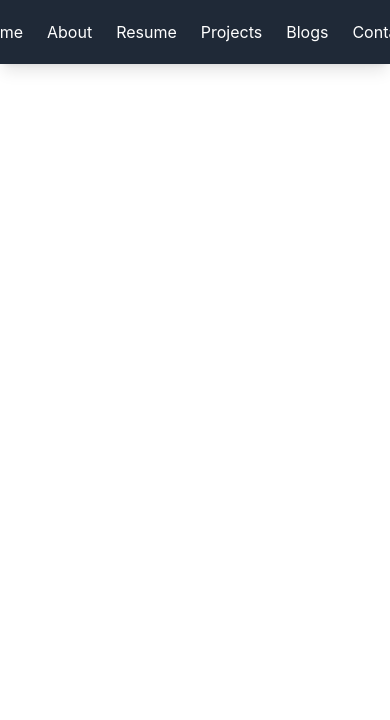
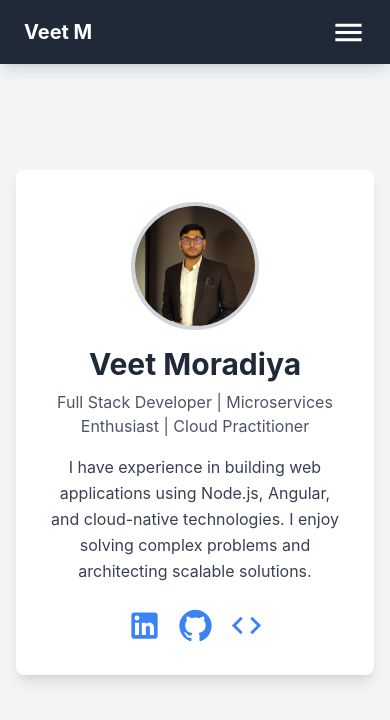
Before and after one commit to veetmoradiya3628/MyPortfolio, a React (Create React App) app: page /about in a window 390 px wide. Shown: the top 720 px of the page. Built offline with nearby package versions, Linux system fonts and the light colour scheme.

Commit message:
about page and navbar responsiveness added

```diff
--- a/package.json
+++ b/package.json
@@ -3,6 +3,10 @@
   "version": "0.1.0",
   "private": true,
   "dependencies": {
+    "@emotion/react": "^11.14.0",
+    "@emotion/styled": "^11.14.0",
+    "@mui/icons-material": "^6.4.6",
+    "@mui/material": "^6.4.6",
     "@testing-library/jest-dom": "^5.17.0",
     "@testing-library/react": "^13.4.0",
     "@testing-library/user-event": "^13.5.0",
--- a/src/components/Navbar.js
+++ b/src/components/Navbar.js
@@ -1,9 +1,27 @@
+import { useState } from "react";
 import { Link } from "react-router-dom";
+import { Menu, Close } from "@mui/icons-material";
 
 function Navbar() {
+  const [isOpen, setIsOpen] = useState(false);
+
   return (
-    <nav className="bg-gray-800 text-white h-16 fixed top-0 w-full flex items-center justify-center shadow-lg z-50">
-      <div className="space-x-6">
+    <nav className="bg-gray-800 text-white fixed top-0 w-full shadow-lg z-50">
+      <div className="flex justify-between items-center h-16 px-6">
+        <Link to="/" className="text-xl font-bold hover:text-blue-300">
+          Veet M
+        </Link>
+
+        {/* Hamburger Button (Shown on Mobile) */}
+        <button
+          className="md:hidden text-white focus:outline-none"
+          onClick={() => setIsOpen(!isOpen)}
+        >
+          {isOpen ? <Close fontSize="large" /> : <Menu fontSize="large" />}
+        </button>
+
+        {/* Desktop Navigation Links */}
+        <div className="hidden md:flex space-x-6">
           <Link to="/" className="hover:text-blue-300">Home</Link>
           <Link to="/about" className="hover:text-blue-300">About</Link>
           <Link to="/resume" className="hover:text-blue-300">Resume</Link>
@@ -11,6 +29,19 @@ function Navbar() {
           <Link to="/blogs" className="hover:text-blue-300">Blogs</Link>
           <Link to="/contact" className="hover:text-blue-300">Contact</Link>
         </div>
+      </div>
+
+      {/* Mobile Navigation Menu (Collapsible) */}
+      <div className={`md:hidden ${isOpen ? "block" : "hidden"} bg-gray-900`}>
+        <div className="flex flex-col items-center space-y-4 py-4">
+          <Link to="/" className="hover:text-blue-300" onClick={() => setIsOpen(false)}>Home</Link>
+          <Link to="/about" className="hover:text-blue-300" onClick={() => setIsOpen(false)}>About</Link>
+          <Link to="/resume" className="hover:text-blue-300" onClick={() => setIsOpen(false)}>Resume</Link>
+          <Link to="/projects" className="hover:text-blue-300" onClick={() => setIsOpen(false)}>Projects</Link>
+          <Link to="/blogs" className="hover:text-blue-300" onClick={() => setIsOpen(false)}>Blogs</Link>
+          <Link to="/contact" className="hover:text-blue-300" onClick={() => setIsOpen(false)}>Contact</Link>
+        </div>
+      </div>
     </nav>
   );
 }
--- a/src/pages/About.js
+++ b/src/pages/About.js
@@ -1,10 +1,58 @@
-function About() {
-    return (
-        <div>
-            <h1 className="text-4xl font-bold">About Page</h1>
-            <p>Welcome to the About page.</p>
+import React from "react";
+import { LinkedIn, GitHub, Code } from "@mui/icons-material";
+
+const About = () => {
+  return (
+    <div className="bg-gray-100 min-h-screen flex items-center justify-center px-4">
+      <div className="max-w-3xl bg-white shadow-lg rounded-lg p-8 text-center">
+        <div className="flex justify-center">
+          <img
+            className="w-32 h-32 rounded-full border-4 border-gray-300"
+            src="/profile_veet.jpeg"
+            alt="Profile"
+          />
         </div>
-    );
-}
+
+        <h1 className="text-3xl font-bold text-gray-800 mt-4">Veet Moradiya</h1>
+        <p className="text-gray-600 mt-2">
+          Full Stack Developer | Microservices Enthusiast | Cloud Practitioner
+        </p>
+
+        <p className="mt-4 text-gray-700 leading-relaxed">
+          I have experience in building web applications using Node.js, Angular,
+          and cloud-native technologies. I enjoy solving complex problems and
+          architecting scalable solutions.
+        </p>
+
+        <div className="flex justify-center space-x-4 mt-6">
+        <a
+          href="https://www.linkedin.com/in/veet-moradiya-8835a3195/"
+          target="_blank"
+          rel="noopener noreferrer"
+          className="text-blue-500 hover:text-blue-300 transition duration-300"
+        >
+          <LinkedIn fontSize="large" />
+        </a>
+          <a
+            target="_blank"
+            href="https://github.com/veetmoradiya3628"
+            rel="noopener noreferrer"
+            className="text-blue-500 hover:text-blue-300 transition duration-300"
+            >
+            <GitHub fontSize="large" />
+          </a>
+          <a
+            target="_blank"
+            href="https://codeforces.com/profile/vmcoder311"
+            rel="noopener noreferrer"
+            className="text-blue-500 hover:text-blue-300 transition duration-300"
+            >
+            <Code fontSize="large" />
+          </a>
+        </div>
+      </div>
+    </div>
+  );
+};
 
 export default About;
```
Also changed, not shown: public/profile_veet.jpeg (added), 1 other file (tests, documents, lock files or other folders). Lines whose indentation alone changed are shown as unchanged.
